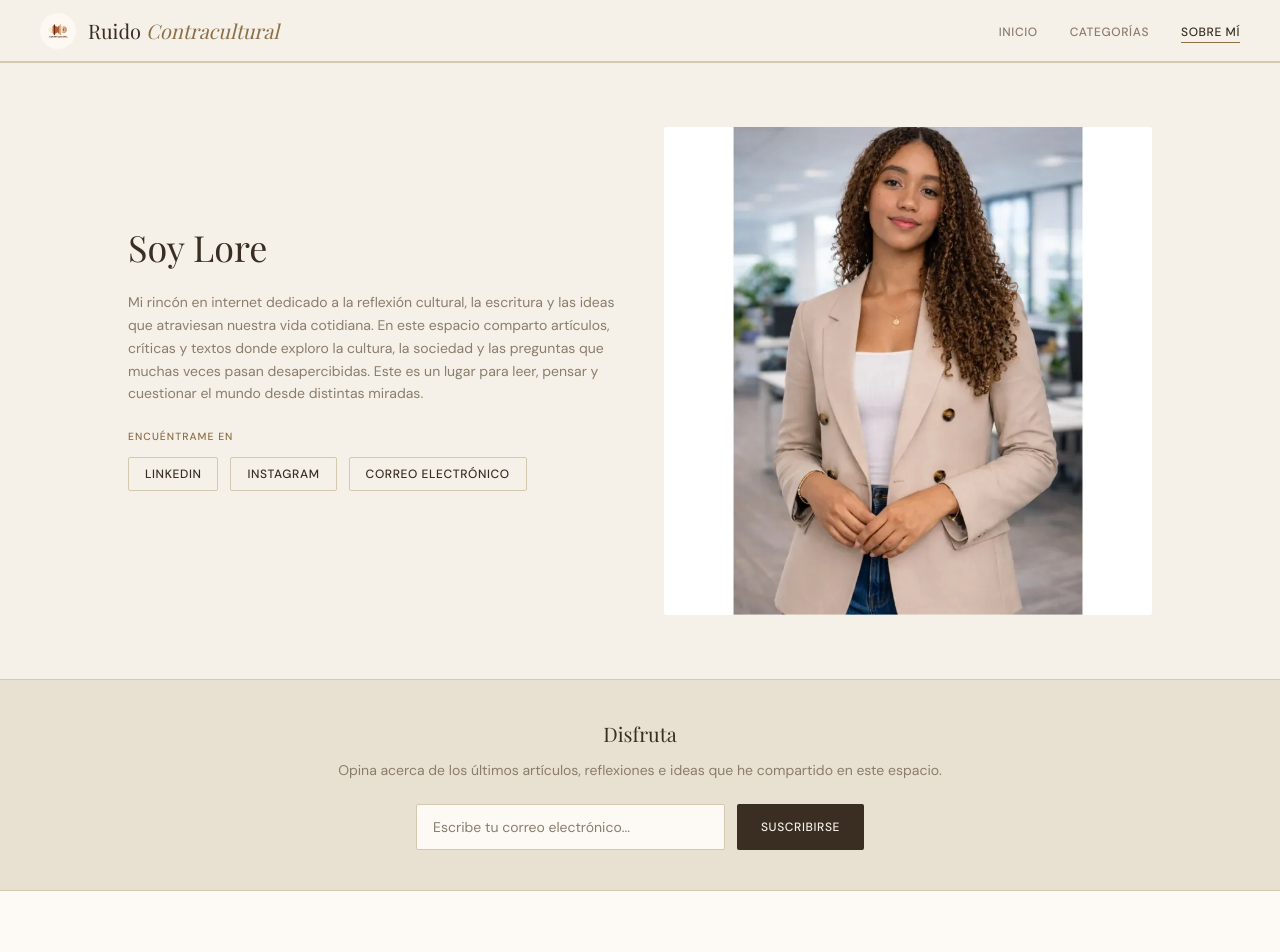
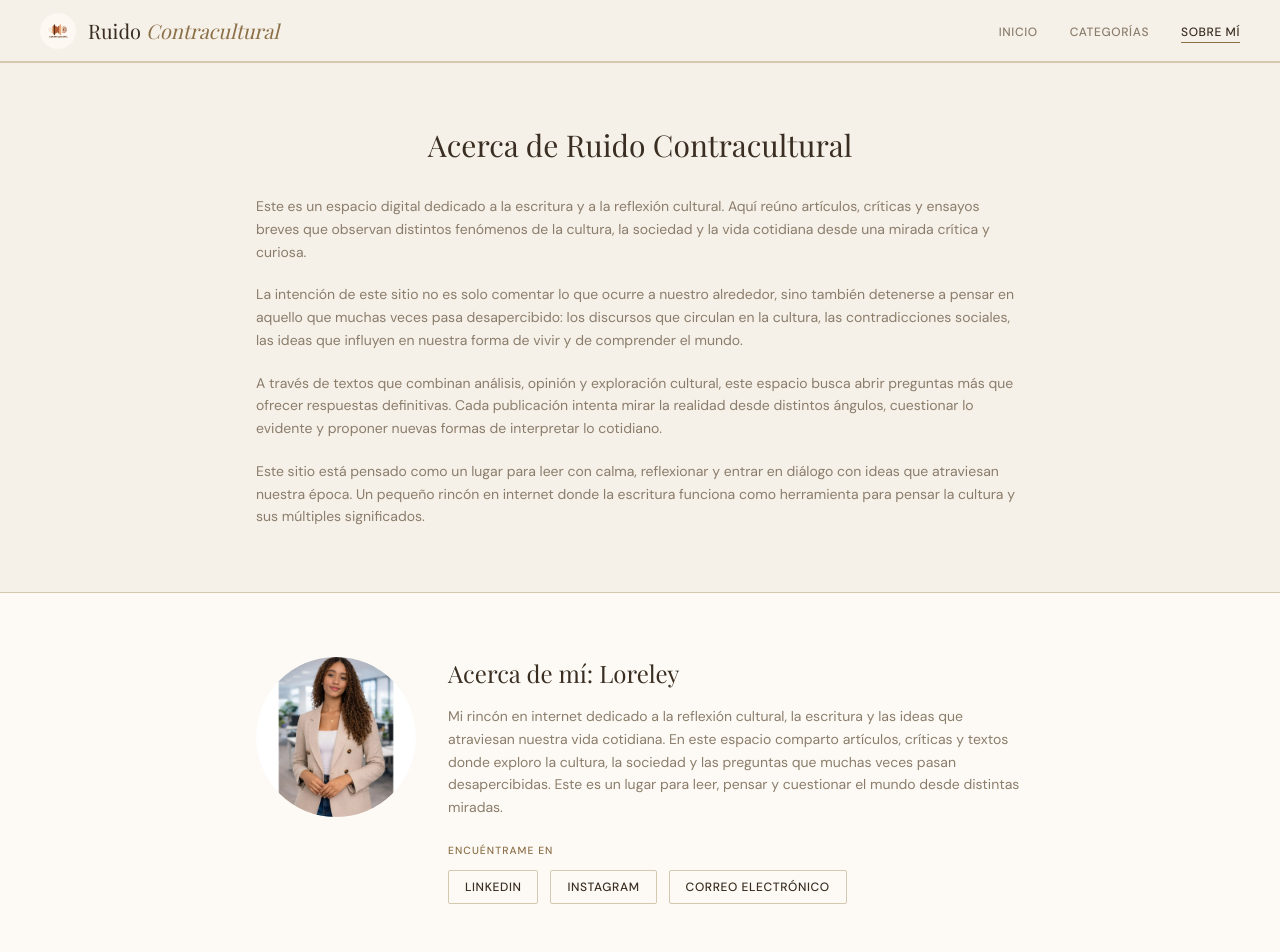
Before and after one commit to Loreley1902/Ruido-Contracultural, a Next.js app: page /sobre-mi in a window 1280 px wide. Shown: the top 952 px of the page. Built offline with nearby package versions, Linux system fonts and the light colour scheme.

Commit message:
feat: reorganize "Sobre mí" page with new layout\n\nMove "Acerca de Ruido Contracultural" to top, add small circular photo next to "Acerca de mí: Loreley", and place newsletter section at the end.

```diff
--- a/app/sobre-mi/page.tsx
+++ b/app/sobre-mi/page.tsx
@@ -4,89 +4,10 @@ import Image from "next/image"
 export default function SobreMiPage() {
   return (
     <div className="bg-warm-white">
-      {/* Hero Section - Soy Lore */}
+      {/* About the Blog Section - First */}
       <section className="bg-cream border-t border-sand px-6 md:px-10 py-12 md:py-16">
-        <div className="max-w-5xl mx-auto grid md:grid-cols-2 gap-8 md:gap-12 items-center">
-          <div>
-            <h1 className="font-serif text-3xl md:text-4xl text-espresso mb-6">Soy Lore</h1>
-            <p className="text-sm text-muted-text leading-relaxed mb-6">
-              Mi rincón en internet dedicado a la reflexión cultural, la escritura y las ideas
-              que atraviesan nuestra vida cotidiana. En este espacio comparto artículos, críticas
-              y textos donde exploro la cultura, la sociedad y las preguntas que muchas veces
-              pasan desapercibidas. Este es un lugar para leer, pensar y cuestionar el mundo
-              desde distintas miradas.
-            </p>
-
-            <div className="mb-6">
-              <div className="text-[0.65rem] font-medium tracking-widest uppercase text-brown mb-3">
-                Encuéntrame en
-              </div>
-              <div className="flex flex-wrap gap-3">
-                <Link
-                  href="https://www.linkedin.com/in/loreley-fuentes-hern%C3%A1ndez-28a856307/"
-                  target="_blank"
-                  rel="noopener noreferrer"
-                  className="px-4 py-2 border border-sand rounded-sm text-xs font-medium tracking-wider uppercase text-espresso hover:bg-beige hover:border-brown transition-colors"
-                >
-                  LinkedIn
-                </Link>
-                <Link
-                  href="https://www.instagram.com/lorefh19/"
-                  target="_blank"
-                  rel="noopener noreferrer"
-                  className="px-4 py-2 border border-sand rounded-sm text-xs font-medium tracking-wider uppercase text-espresso hover:bg-beige hover:border-brown transition-colors"
-                >
-                  Instagram
-                </Link>
-                <Link
-                  href="mailto:Lfuentesh19@gmail.com"
-                  className="px-4 py-2 border border-sand rounded-sm text-xs font-medium tracking-wider uppercase text-espresso hover:bg-beige hover:border-brown transition-colors"
-                >
-                  Correo electrónico
-                </Link>
-              </div>
-            </div>
-          </div>
-
-          <div className="overflow-hidden rounded-sm">
-            <Image
-              src="/images/lore.png"
-              alt="Foto de Lore"
-              width={500}
-              height={600}
-              className="w-full h-auto object-cover"
-            />
-          </div>
-        </div>
-      </section>
-
-      {/* Newsletter Section */}
-      <section className="bg-beige border-y border-sand px-6 md:px-10 py-10">
-        <div className="max-w-2xl mx-auto text-center">
-          <h2 className="font-serif text-xl text-espresso mb-3">Disfruta</h2>
-          <p className="text-sm text-muted-text mb-6">
-            Opina acerca de los últimos artículos, reflexiones e ideas que he compartido en este espacio.
-          </p>
-          <form className="flex flex-col sm:flex-row gap-3 max-w-md mx-auto">
-            <input
-              type="email"
-              placeholder="Escribe tu correo electrónico..."
-              className="flex-1 px-4 py-3 bg-warm-white border border-sand rounded-sm text-sm text-espresso placeholder:text-muted-text focus:outline-none focus:border-brown transition-colors"
-            />
-            <button
-              type="submit"
-              className="px-6 py-3 bg-espresso text-cream text-xs font-medium tracking-wider uppercase rounded-sm hover:bg-dark-brown transition-colors"
-            >
-              Suscribirse
-            </button>
-          </form>
-        </div>
-      </section>
-
-      {/* About the Blog Section */}
-      <section className="px-6 md:px-10 py-12 md:py-16">
         <div className="max-w-3xl mx-auto">
-          <h2 className="font-serif text-2xl text-espresso mb-6 text-center">Acerca de Ruido Contracultural</h2>
+          <h1 className="font-serif text-2xl md:text-3xl text-espresso mb-8 text-center">Acerca de Ruido Contracultural</h1>
 
           <div className="space-y-5 text-sm text-muted-text leading-relaxed">
             <p>
@@ -117,6 +38,89 @@ export default function SobreMiPage() {
           </div>
         </div>
       </section>
+
+      {/* About Me Section - Second */}
+      <section className="px-6 md:px-10 py-12 md:py-16 border-t border-sand">
+        <div className="max-w-3xl mx-auto">
+          <div className="flex flex-col md:flex-row gap-8 items-start">
+            {/* Small Photo */}
+            <div className="w-32 h-32 md:w-40 md:h-40 shrink-0 overflow-hidden rounded-full">
+              <Image
+                src="/images/lore.png"
+                alt="Foto de Loreley"
+                width={160}
+                height={160}
+                className="w-full h-full object-cover"
+              />
+            </div>
+
+            {/* About Me Content */}
+            <div className="flex-1">
+              <h2 className="font-serif text-xl md:text-2xl text-espresso mb-4">Acerca de mí: Loreley</h2>
+              <p className="text-sm text-muted-text leading-relaxed mb-6">
+                Mi rincón en internet dedicado a la reflexión cultural, la escritura y las ideas
+                que atraviesan nuestra vida cotidiana. En este espacio comparto artículos, críticas
+                y textos donde exploro la cultura, la sociedad y las preguntas que muchas veces
+                pasan desapercibidas. Este es un lugar para leer, pensar y cuestionar el mundo
+                desde distintas miradas.
+              </p>
+
+              <div>
+                <div className="text-[0.65rem] font-medium tracking-widest uppercase text-brown mb-3">
+                  Encuéntrame en
+                </div>
+                <div className="flex flex-wrap gap-3">
+                  <Link
+                    href="https://www.linkedin.com/in/loreley-fuentes-hern%C3%A1ndez-28a856307/"
+                    target="_blank"
+                    rel="noopener noreferrer"
+                    className="px-4 py-2 border border-sand rounded-sm text-xs font-medium tracking-wider uppercase text-espresso hover:bg-beige hover:border-brown transition-colors"
+                  >
+                    LinkedIn
+                  </Link>
+                  <Link
+                    href="https://www.instagram.com/lorefh19/"
+                    target="_blank"
+                    rel="noopener noreferrer"
+                    className="px-4 py-2 border border-sand rounded-sm text-xs font-medium tracking-wider uppercase text-espresso hover:bg-beige hover:border-brown transition-colors"
+                  >
+                    Instagram
+                  </Link>
+                  <Link
+                    href="mailto:Lfuentesh19@gmail.com"
+                    className="px-4 py-2 border border-sand rounded-sm text-xs font-medium tracking-wider uppercase text-espresso hover:bg-beige hover:border-brown transition-colors"
+                  >
+                    Correo electrónico
+                  </Link>
+                </div>
+              </div>
+            </div>
+          </div>
+        </div>
+      </section>
+
+      {/* Newsletter Section */}
+      <section className="bg-beige border-y border-sand px-6 md:px-10 py-10">
+        <div className="max-w-2xl mx-auto text-center">
+          <h2 className="font-serif text-xl text-espresso mb-3">Disfruta</h2>
+          <p className="text-sm text-muted-text mb-6">
+            Opina acerca de los últimos artículos, reflexiones e ideas que he compartido en este espacio.
+          </p>
+          <form className="flex flex-col sm:flex-row gap-3 max-w-md mx-auto">
+            <input
+              type="email"
+              placeholder="Escribe tu correo electrónico..."
+              className="flex-1 px-4 py-3 bg-warm-white border border-sand rounded-sm text-sm text-espresso placeholder:text-muted-text focus:outline-none focus:border-brown transition-colors"
+            />
+            <button
+              type="submit"
+              className="px-6 py-3 bg-espresso text-cream text-xs font-medium tracking-wider uppercase rounded-sm hover:bg-dark-brown transition-colors"
+            >
+              Suscribirse
+            </button>
+          </form>
+        </div>
+      </section>
     </div>
   )
 }
```
